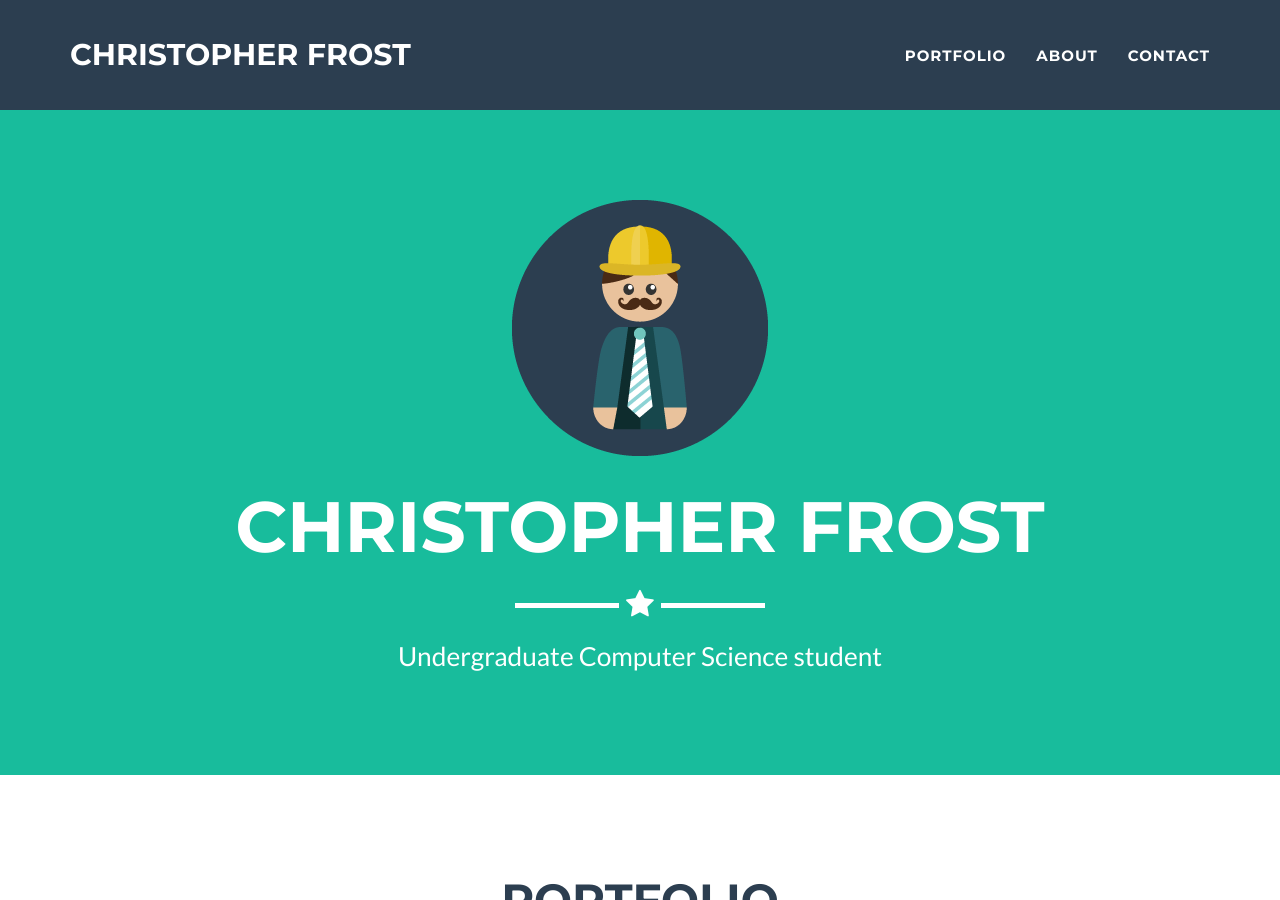
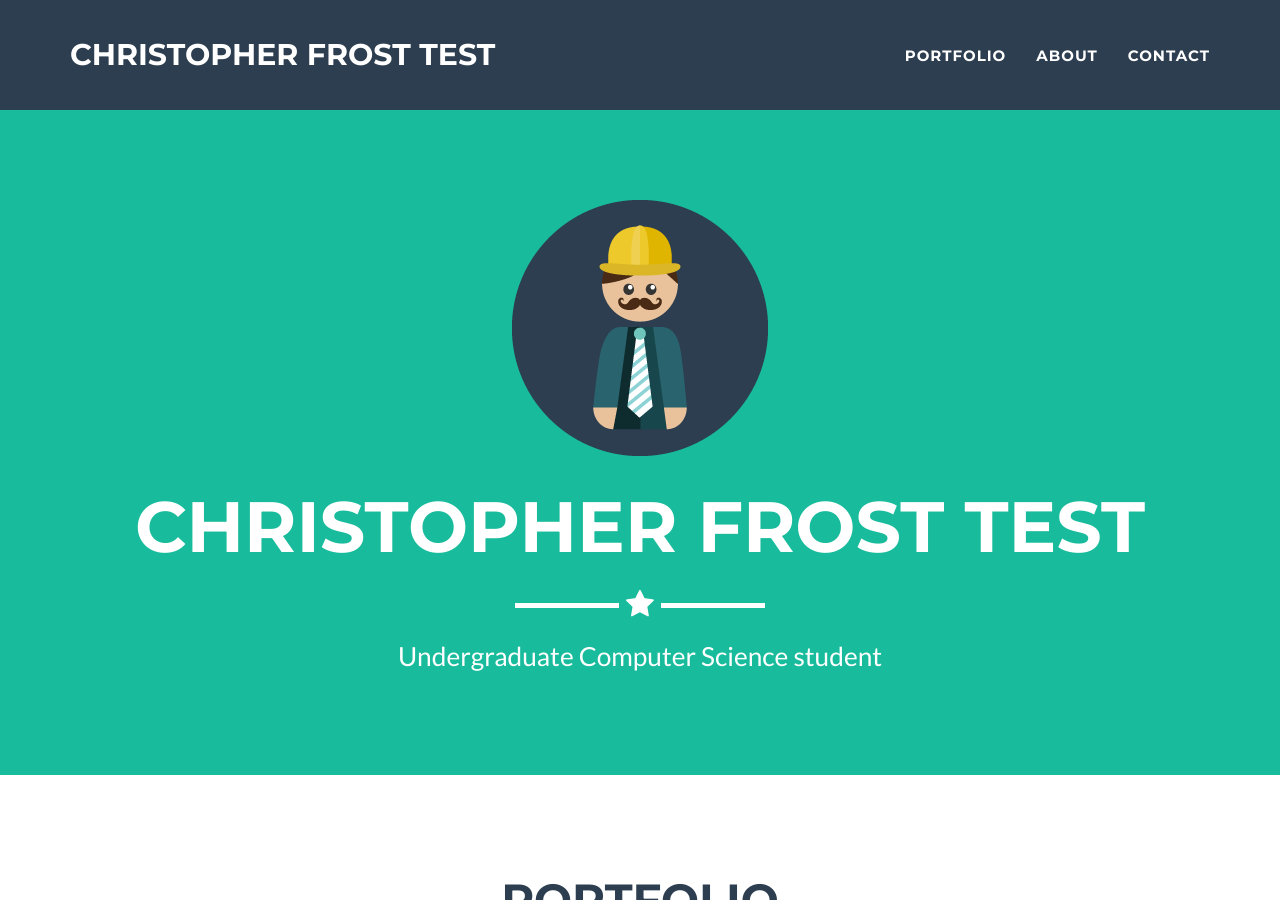
Before and after one commit to cfrost6/cfrost6.github.io, a Jekyll site: the page built from _posts/2014-07-18-project-1.markdown, in a window 1280 px wide and 900 px high. Built offline with Jekyll 4.4.1, drawn with Linux system fonts in a browser that asks for light colours.

Commit message:
Update _config.yml

```diff
--- a/_config.yml
+++ b/_config.yml
@@ -1,5 +1,5 @@
 # Site settings
-title: Christopher Frost
+title: Christopher Frost TEST
 email: frostc313@gmail.com
 url: https://cfrost6.github.io
 description: "Place for project showoff and code testing."
```
